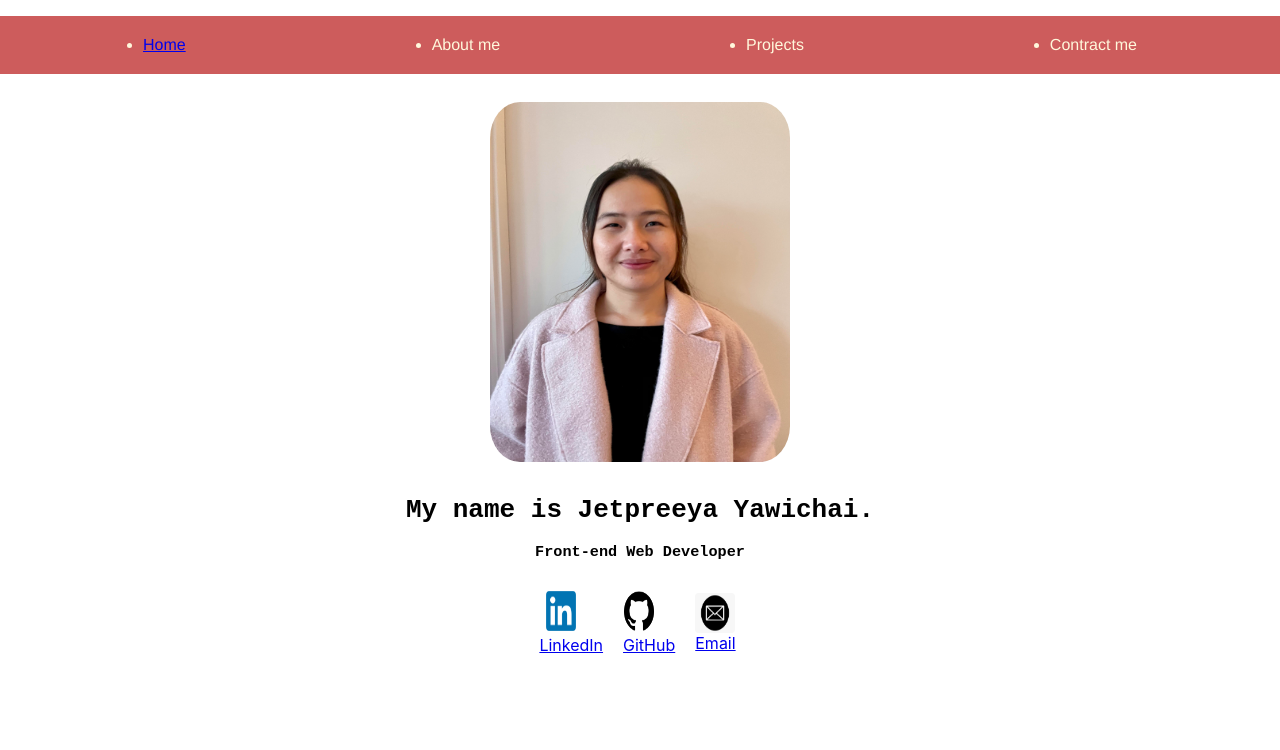
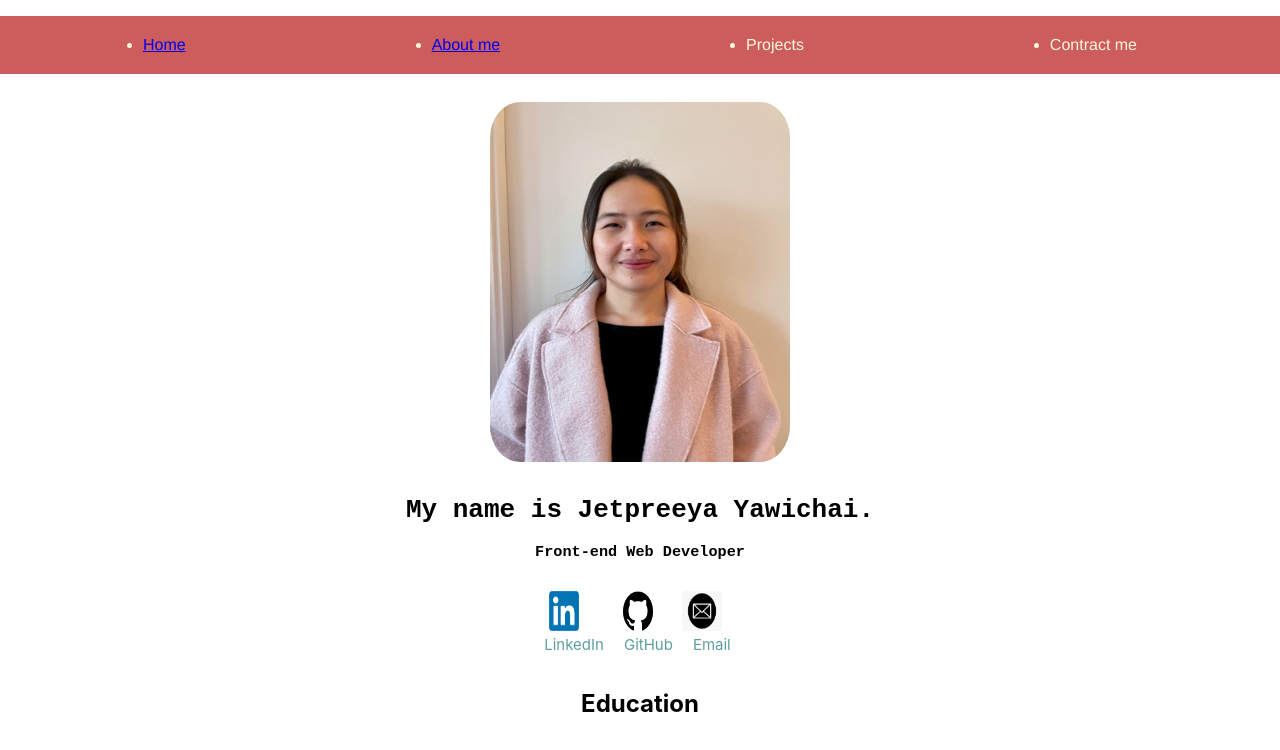
Before and after one commit to Jetpreeya/Portfolio, a React (Create React App) app in the folder jetpreeya-cv/: page /AboutMe in a window 1280 px wide. Shown: the top 750 px of the page. Built offline with nearby package versions, Linux system fonts and the light colour scheme.

Commit message:
Add education section

```diff
--- a/jetpreeya-cv/src/App.js
+++ b/jetpreeya-cv/src/App.js
@@ -1,7 +1,9 @@
 import './App.css';
+import { Routes, Route } from "react-router-dom";
 import Navbar from './components/navbar/navbar'
 import About from './components/about/about'
 import Contract from './components/contract/contract';
+import AboutMe from './components/aboutMe/aboutMe';
 
 function App() {
   return (
@@ -9,6 +11,9 @@ function App() {
       <Navbar/>
       <About/>
       <Contract/>
+      <Routes>
+      <Route path="/AboutMe" element={<AboutMe />} />
+      </Routes>
     </div>
   );
 }
--- /dev/null
+++ b/jetpreeya-cv/src/components/aboutMe/aboutMe.js
@@ -0,0 +1,12 @@
+import "./aboutMe.css";
+
+const AboutMe = () => {
+  return (
+    <div className="AboutMe">
+        <h2>Education</h2>
+    </div>
+
+  );
+};
+
+export default AboutMe;
--- a/jetpreeya-cv/src/components/contract/contract.css
+++ b/jetpreeya-cv/src/components/contract/contract.css
@@ -24,8 +24,12 @@
 
 .linkedin-a,
 .github,
-.gmail {
+.gmail
+.email-G {
     display: grid;
     position: center;
     margin-left: 20px;
+    text-decoration: none;
+    color: cadetblue;
+    font-size: 15px;
 }
--- a/jetpreeya-cv/src/components/contract/contract.js
+++ b/jetpreeya-cv/src/components/contract/contract.js
@@ -16,7 +16,7 @@ const Contract = () => {
       </div>
       <div className ="gmail">
       <img src={PicEmail} alt="email" className="email-img"/>
-      <a href = "mailto: Jetpreeya.y@gmail.com">Email</a>
+      <a href = "mailto: Jetpreeya.y@gmail.com" className="email-G" >Email</a>
       </div>
       </div>
 
--- a/jetpreeya-cv/src/components/navbar/navbar.js
+++ b/jetpreeya-cv/src/components/navbar/navbar.js
@@ -1,4 +1,5 @@
 import "./navbar.css";
+import { Link } from "react-router-dom";
 
 const Navbar = () => {
   return (
@@ -6,7 +7,7 @@ const Navbar = () => {
       <nav className="navbar">
         <ul className="ulNav">
           <li className="home"><a href="/About"> Home</a></li>
-          <li>About me</li>
+          <li> <Link to="/AboutMe" target="_blank">About me </Link></li>
           <li>Projects</li>
           <li>Contract me</li>
         </ul>
--- a/jetpreeya-cv/src/index.js
+++ b/jetpreeya-cv/src/index.js
@@ -3,12 +3,15 @@ import ReactDOM from 'react-dom/client';
 import './index.css';
 import App from './App';
 import reportWebVitals from './reportWebVitals';
+import { BrowserRouter } from "react-router-dom";
 
 const root = ReactDOM.createRoot(document.getElementById('root'));
 root.render(
+  <BrowserRouter>
   <React.StrictMode>
     <App />
   </React.StrictMode>
+  </BrowserRouter>
 );
 
 // If you want to start measuring performance in your app, pass a function
```
Also changed, not shown: jetpreeya-cv/src/components/aboutMe/aboutMe.css (added).
